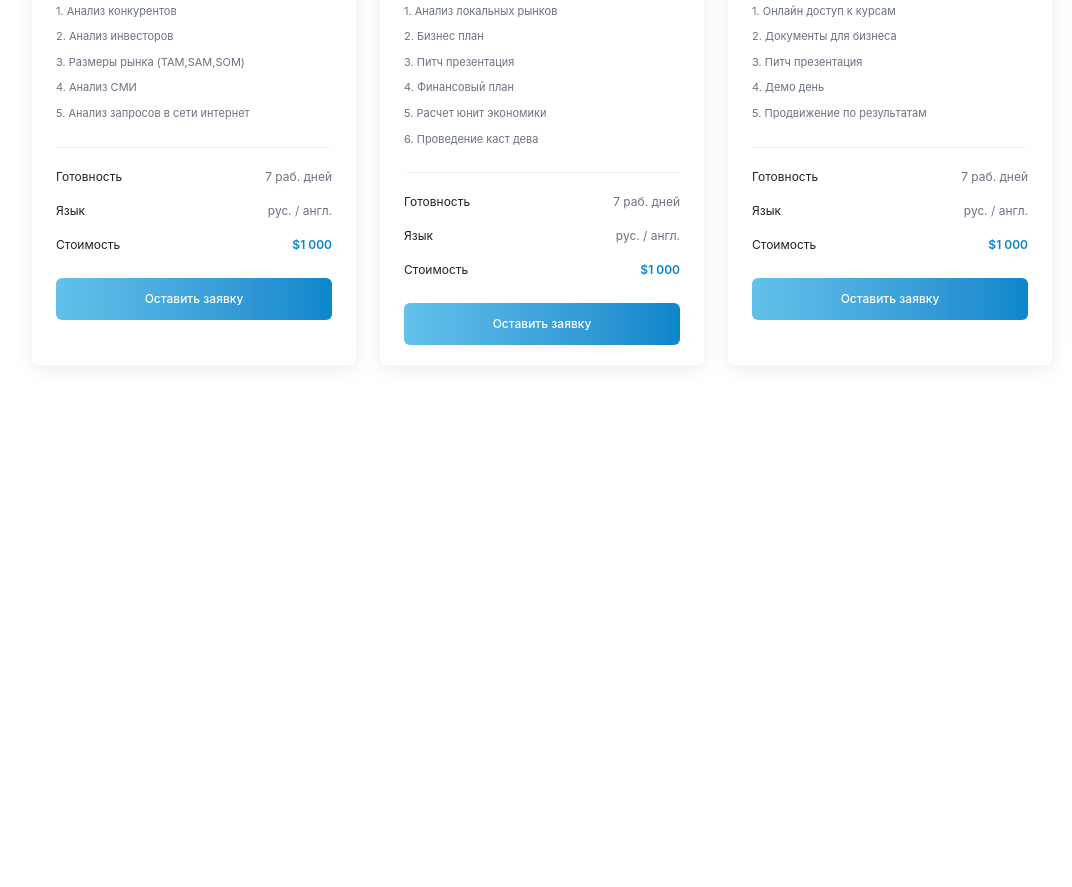
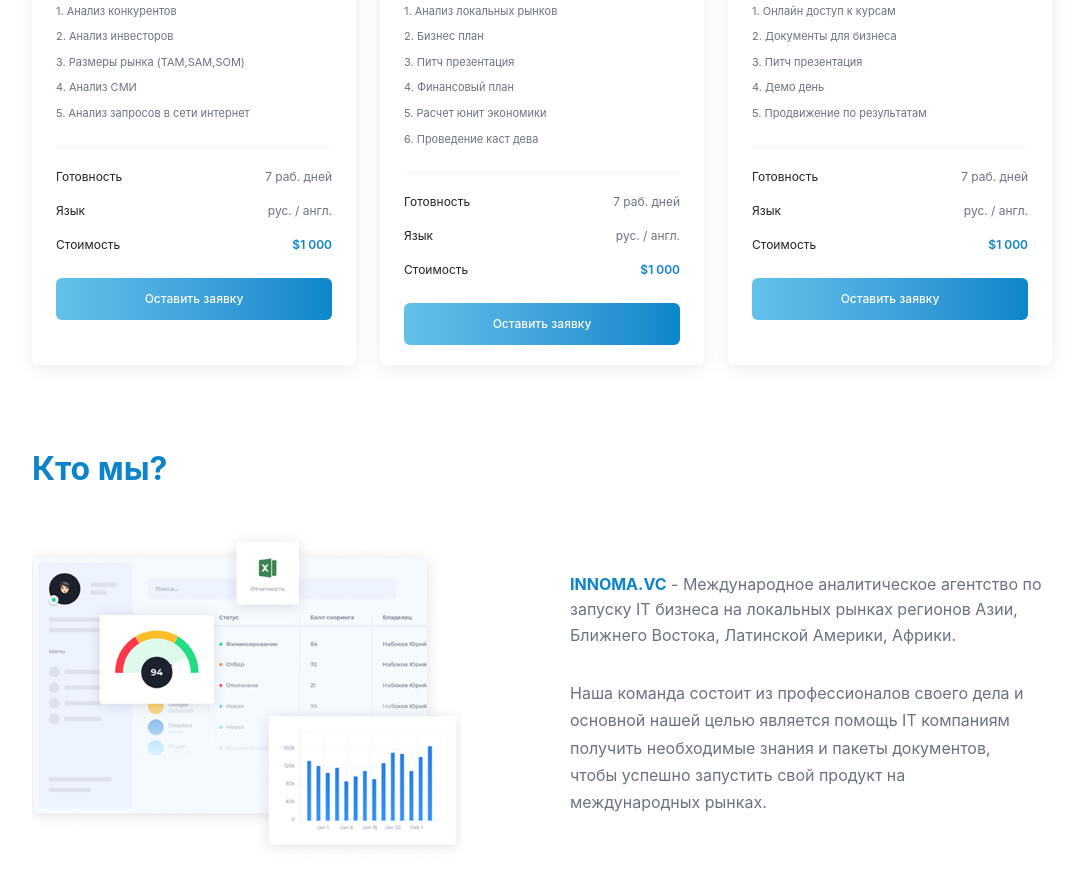
Before and after one commit to zarinarahimova76-prog/Exam4, a website: page index.html in a window 1280 px wide. Shown: the part 6374-7261 px from the top of the page, without its empty margins (98-1170 px from the left). Before the commit the page ends 6819 px from the top, so only its background shows below. Drawn offline with Linux system fonts and the light colour scheme.

Commit message:
Add section 10 who we are?

```diff
--- a/index.html
+++ b/index.html
@@ -1497,6 +1497,36 @@
     </div>
 
 
-
+    <div class="mt-16 sm:mt-20">
+      <h2 class="text-[28px] font-bold text-[#0d84ca] sm:text-[32px]">
+        Кто мы?
+      </h2>
+
+      <div class="mt-8 grid grid-cols-1 items-center gap-10 lg:grid-cols-[1fr_1fr] lg:gap-14">
+
+        <div class="flex justify-center lg:justify-start">
+          <img
+            src="./src/Снимок экрана 2022-11-14 в 5.45 1.png"
+            alt="INNOMA.VC"
+            class="w-full max-w-[430px] object-contain"
+          />
+        </div>
+
+        <div>
+          <p class="text-[16px] leading-[1.6] text-gray-500">
+            <span class="font-bold text-[#0d84ca]">INNOMA.VC</span>
+            - Международное аналитическое агентство по запуску IT бизнеса на локальных рынках регионов Азии, Ближнего Востока, Латинской Америки, Африки.
+          </p>
+
+          <p class="mt-8 max-w-[470px] text-[16px] leading-[1.7] text-gray-500">
+            Наша команда состоит из профессионалов своего дела и основной нашей целью является помощь IT компаниям получить необходимые знания и пакеты документов, чтобы успешно запустить свой продукт на международных рынках.
+          </p>
+        </div>
+
+      </div>
+    </div>
+
+  </div>
+</section>
 </body>
 </html>
```
